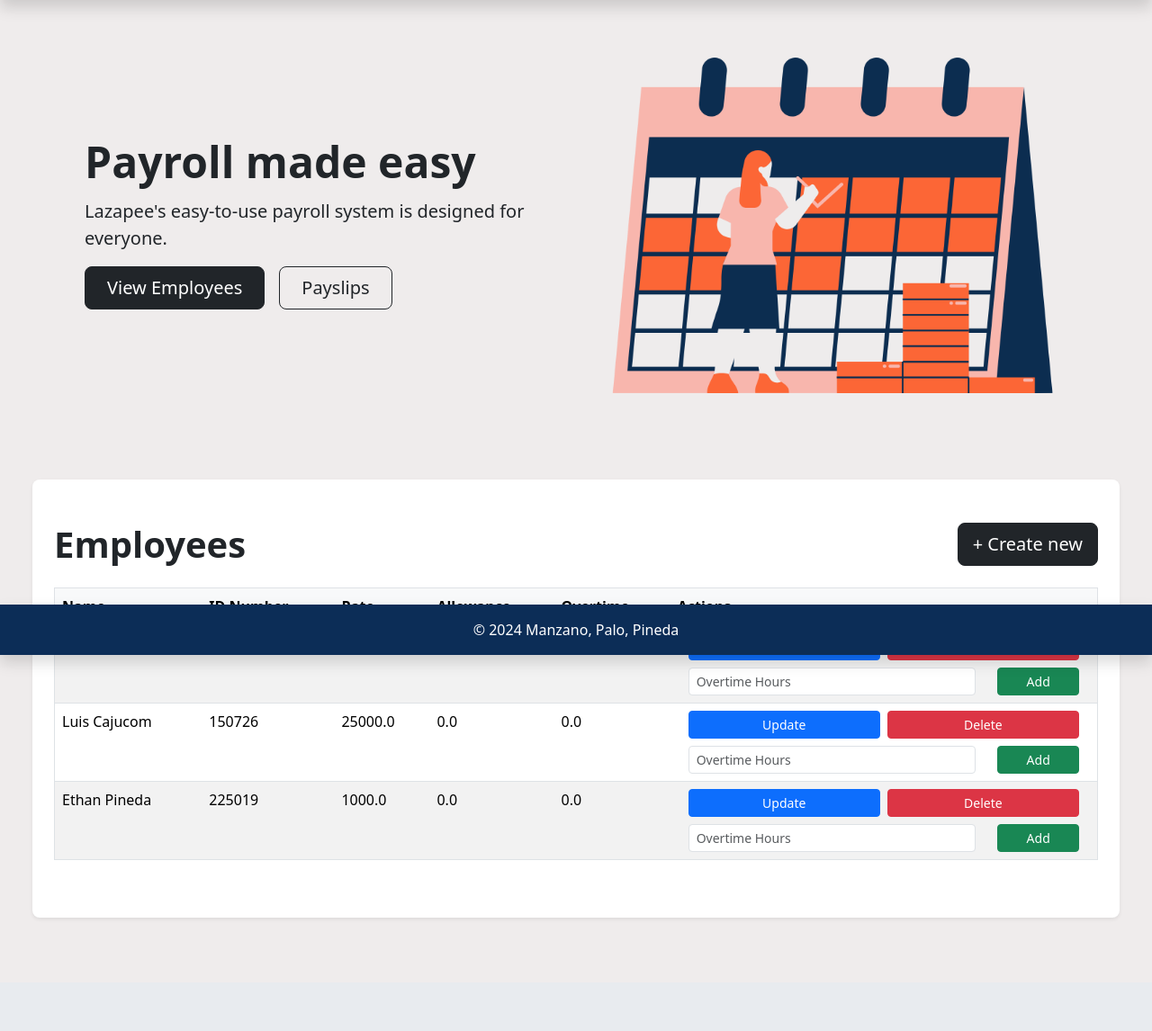
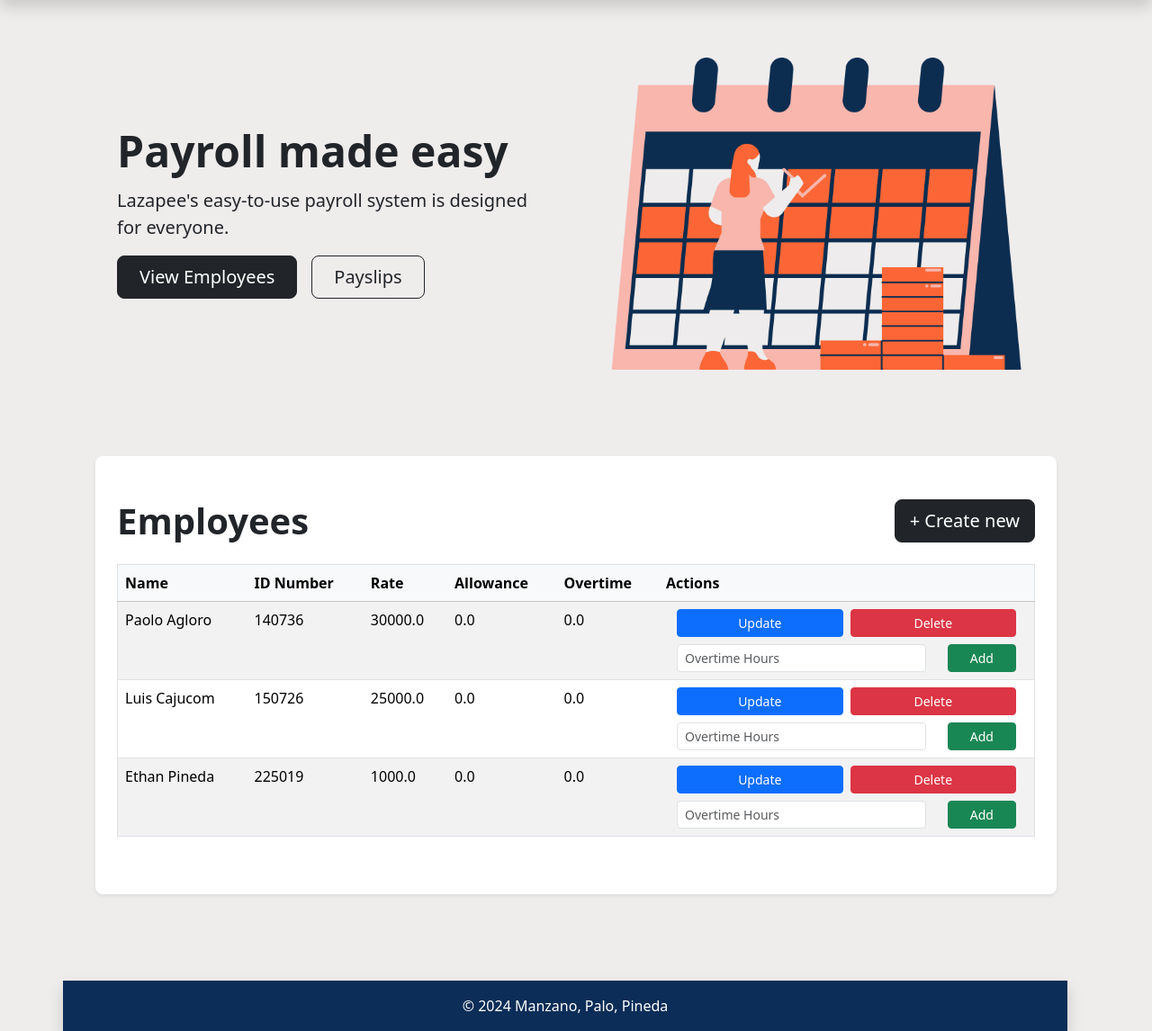
Before and after one commit to nicolePalo/Manzano-Palo-Pineda_Lazapee, a Django app: page / in a window 1280 px wide. Shown: the part 72-1218 px from the top of the page at 90% size. Before the commit the page ends 1094 px from the top, so only its background shows below. Run offline with Django 4.2, Linux system fonts and the light colour scheme; data comes from the database, SQL or seed files in the repository.

Commit message:
Update base.html

```diff
--- a/payroll_app/templates/payroll_app/base.html
+++ b/payroll_app/templates/payroll_app/base.html
@@ -25,7 +25,7 @@
         </header>
 
 
-        <div class="container-fluid" id="section" style="height: 100vh; display: block;">
+        <div class="container" id="section" style="height: 100vh; display: block;">
             <div class="row">
                 <div class="col my-4 mx-4">
                     {% block content %}
@@ -33,15 +33,16 @@
                     {% endblock %}
                 </div>
             </div>
+            <div class="row w-100">
+                <footer class="d-flex flex-wrap align-items-center py-3 mt-4 shadow" style="background-color: #0C2D57;">
+                    <div class="col text-center">
+                        <span class="mb-3 mb-md-0 text-white text-center">© 2024 Manzano, Palo, Pineda</span>
+                    </div>
+                </footer>
+            </div>
         </div>
 
-        <div class="container">
-            <footer class="d-flex flex-wrap align-items-center py-3 mt-4 shadow fixed-bottom" style="background-color: #0C2D57;">
-                <div class="col text-center">
-                    <span class="mb-3 mb-md-0 text-white text-center">© 2024 Manzano, Palo, Pineda</span>
-                </div>
-            </footer>
-        </div>
+
 
         <!--Bootstrap 5.3-->
         <script src="https://cdn.jsdelivr.net/npm/bootstrap@5.3.3/dist/js/bootstrap.bundle.min.js" integrity="sha384-YvpcrYf0tY3lHB60NNkmXc5s9fDVZLESaAA55NDzOxhy9GkcIdslK1eN7N6jIeHz" crossorigin="anonymous"></script>
```
